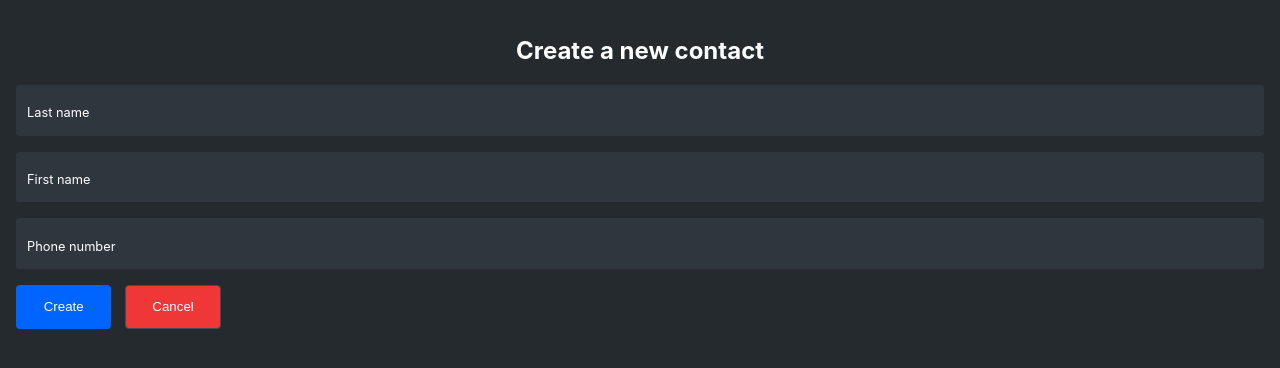
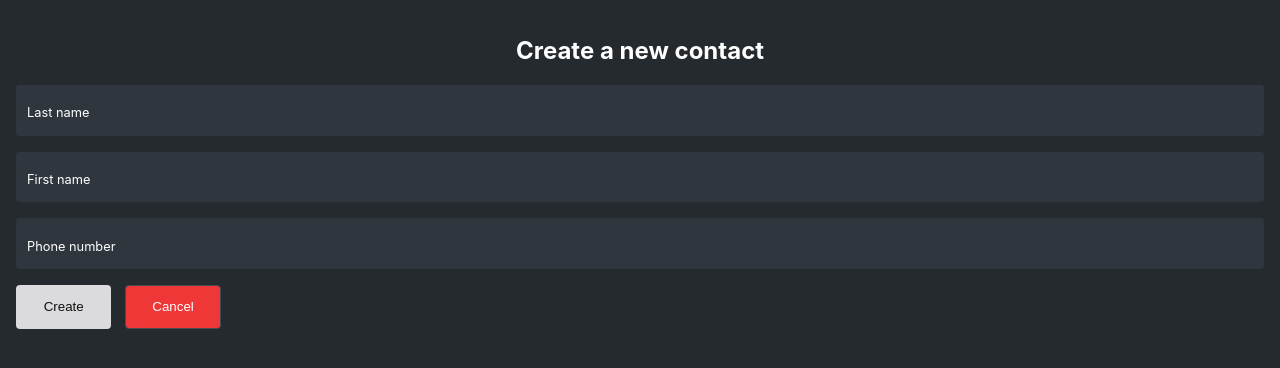
Before and after one commit to oussamahamdaoui/phonebook, a React (Create React App) app: page /new-contact in a window 1280 px wide. Shown: the top 368 px of the page. Built offline with nearby package versions, Linux system fonts and the light colour scheme.

Commit message:
save contact to db and validity check

```diff
--- a/src/api.js
+++ b/src/api.js
@@ -1,10 +1,24 @@
-import { get } from './utils';
+import { get, post } from './utils';
 
 const getContacts = async () => {
   const res = await get('contacts');
   return res.contacts;
 };
 
+const createContact = async ({
+  firstName,
+  lastName,
+  phoneNumber,
+}) => {
+  const res = await post('new-contact', {
+    firstName,
+    lastName,
+    phoneNumber,
+  });
+  return res.contactId;
+};
+
 export {
   getContacts,
+  createContact,
 }
--- a/src/components/Button.js
+++ b/src/components/Button.js
@@ -4,8 +4,11 @@ function Button({
   onClick = () => { },
   type= '',
   children,
+  disabeled,
 }) {
-  return <button className={'button ' + (type)} onClick={onClick}>{children}</button>
+  return (<button className={'button ' + (type)} onClick={onClick} disabled={disabeled}>
+    {children}
+  </button>);
 }
 
 export default Button;
--- a/src/components/Button.scss
+++ b/src/components/Button.scss
@@ -9,6 +9,7 @@
   background-color: transparent;
   color: $light;
 
+
   &.cancel{
     background-color: $error;
   }
@@ -19,4 +20,10 @@
     background-color: $primary;
     color: $light;
   }
+
+  &:disabled{
+    background-color: $light-grey;
+    color: $dark;
+    cursor: default;
+  }
 }
--- a/src/components/Input.js
+++ b/src/components/Input.js
@@ -12,6 +12,7 @@ function Input({
 
   const handleChanage = (evt) => {
     setValue(evt.target.value);
+    change(evt.target.value);
   }
 
   const handleBlur = () => {
--- a/src/pages/Home/ContactList.js
+++ b/src/pages/Home/ContactList.js
@@ -9,10 +9,10 @@ function ContactList({
       {list.map(({
         firstName,
         lastName,
-        contactId,
+        _id,
         phoneNumber
       }) =>
-        <ContactElement firstName={firstName} lastName={lastName} key={contactId} phoneNumber={phoneNumber}>
+        <ContactElement firstName={firstName} lastName={lastName} key={_id} phoneNumber={phoneNumber}>
         </ContactElement>
       )}
     </div>
--- a/src/pages/NewContact/index.js
+++ b/src/pages/NewContact/index.js
@@ -2,16 +2,36 @@ import Button from '../../components/Button';
 import Input from '../../components/Input';
 import './NewContact.scss';
 import { Link } from 'react-router-dom';
+import { useState } from 'react';
+import { createContact } from '../../api';
+import { PHONE_REGEX } from '../../utils';
+
+const isValid = (firstName, lastName, phoneNumber) => {
+  return !(firstName !== '' && lastName !== '' && phoneNumber.match(PHONE_REGEX));
+};
 
 function NewContact() {
+  const [firstName, setFirstName] = useState('');
+  const [lastName, setLastName] = useState('');
+  const [phoneNumber, setPhoneNumber] = useState('');
+
+  async function handleCreate(evt) {
+    evt.preventDefault();
+    await createContact({
+      firstName,
+      lastName,
+      phoneNumber,
+    });
+  }
+
   return (
     <section className="new-contact">
       <h1>Create a new contact</h1>
       <form className="new-contact-form">
-        <Input label="Last name" type="text"></Input>
-        <Input label="First name" type="text"></Input>
-        <Input label="Phone number" type="text"></Input>
-        <Button type='primary' >Create</Button>
+        <Input label="Last name" type="text" value={lastName} change={setLastName}></Input>
+        <Input label="First name" type="text" value={firstName} change={setFirstName}></Input>
+        <Input label="Phone number" type="text" value={phoneNumber} change={setPhoneNumber}></Input>
+        <Button type='primary' disabeled={isValid(firstName, lastName, phoneNumber)} onClick={handleCreate}>Create</Button>
         <Link to="/">
           <Button type='cancel'>Cancel</Button>
         </Link>
--- a/src/utils.js
+++ b/src/utils.js
@@ -45,9 +45,12 @@ const baseGet = (baseUrl) => async (url, token) => {
 const get = baseGet(API_URL);
 const post = basePost(API_URL);
 
+const PHONE_REGEX = /^\+[0-9]{2} [0-9]{2} [0-9]{6,}$/;
+
 
 export {
   getRandomColor,
   get,
   post,
+  PHONE_REGEX,
 };
```
